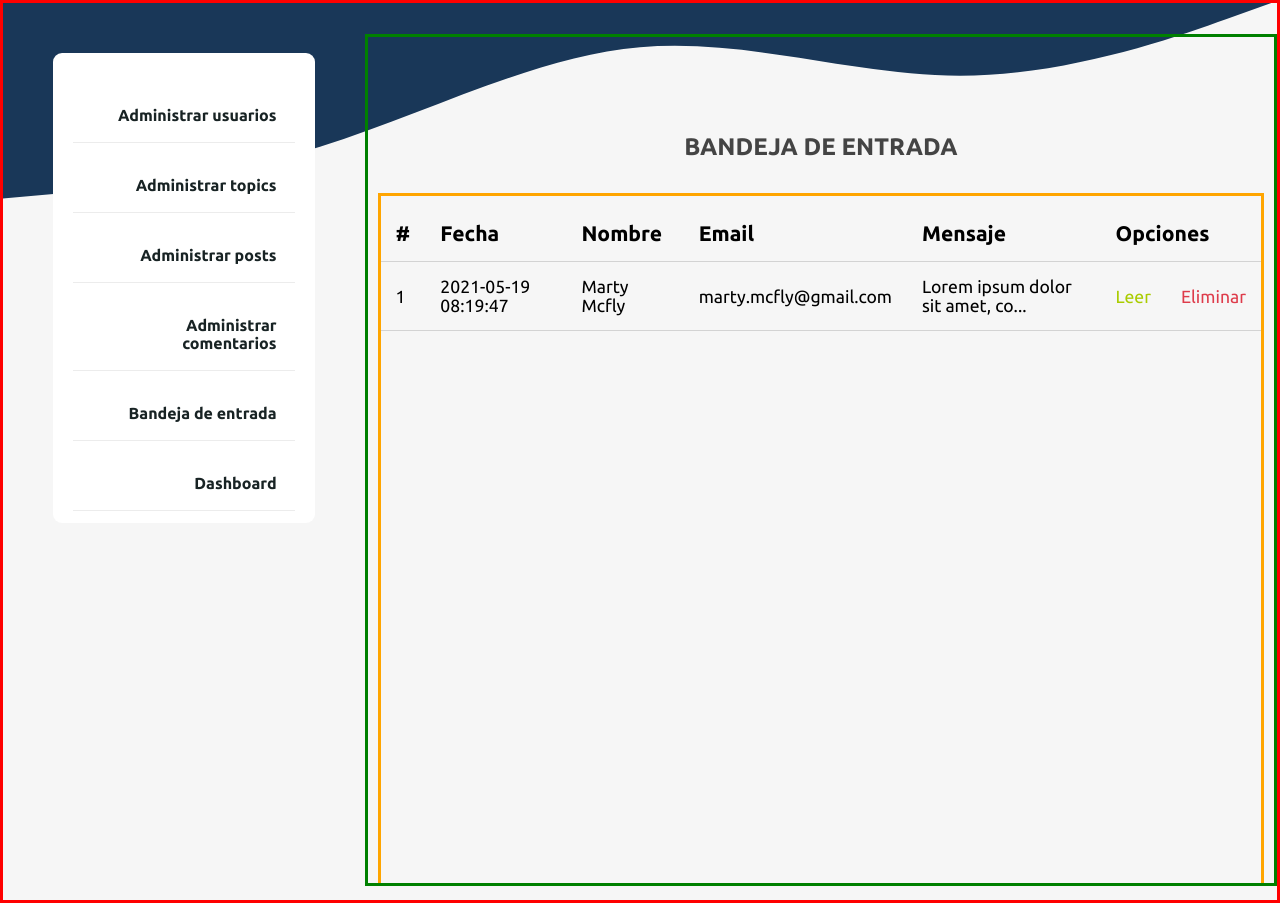
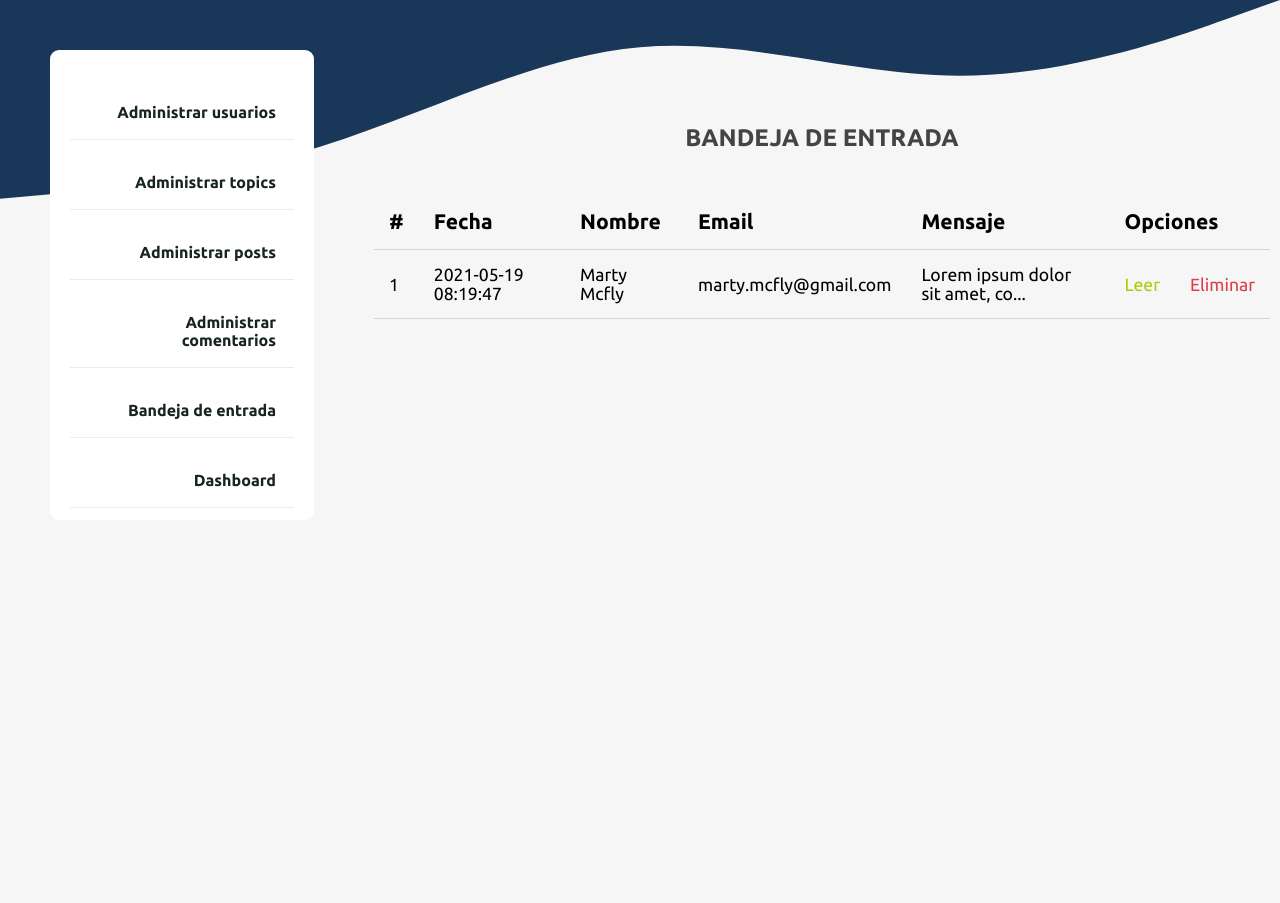
Before and after one commit to pabloherranzcano/TFC, a PHP site: page /admin/contact/index.php in a window 1280 px wide. Shown: the part 90-993 px from the top of the page. Run offline with PHP 8.4, Linux system fonts and the light colour scheme; data comes from the database, SQL or seed files in the repository; data that the repository does not hold is empty; some libraries are stand-ins or nearby versions.

Commit message:
Versión final del blog.

```diff
--- a/assets/css/admin.css
+++ b/assets/css/admin.css
@@ -48,7 +48,6 @@
 	    width: 100%;
 	    margin: auto;
 	    display: flex;
-	    border: 3px solid red;
 	}
 	/*** DASHBOARD MESSAGE ***/
 	/*************************/
@@ -66,9 +65,8 @@
 	    flex: 8;
 	    height: 95%;
 	    margin-top: 31px;
-	    padding: 11px 10px;
+	    padding: 8px 10px;
 	    overflow-y: hidden;
-	    border: 3px solid green;
 	}
 
 	.content {
@@ -77,7 +75,6 @@
 	    padding-top: 10px;
 	    /* Para hacer scroll en los posts sólo en la zona donde se muestran */
 	    overflow-y: scroll;
-	    border: 3px solid orange;
 	}
 	/************************************************/
 	/******************** SIDEBAR *******************/
```
